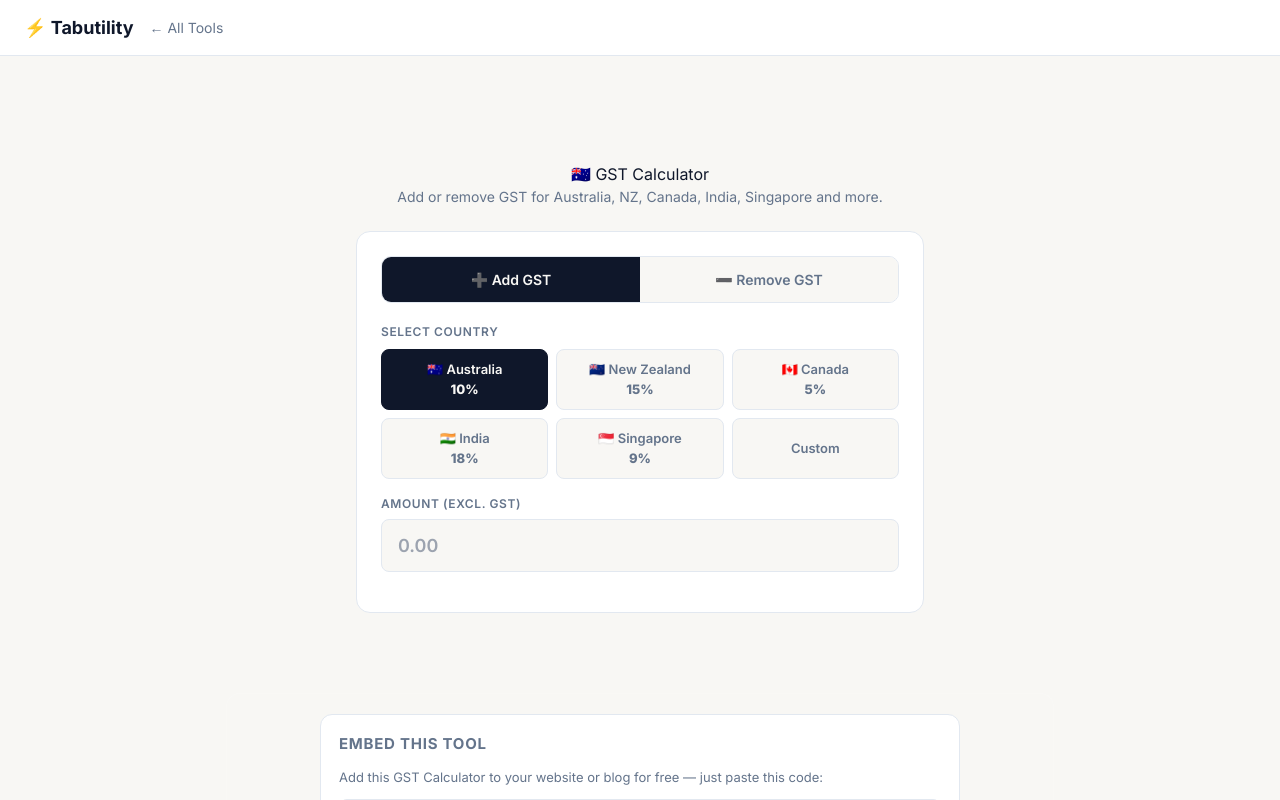
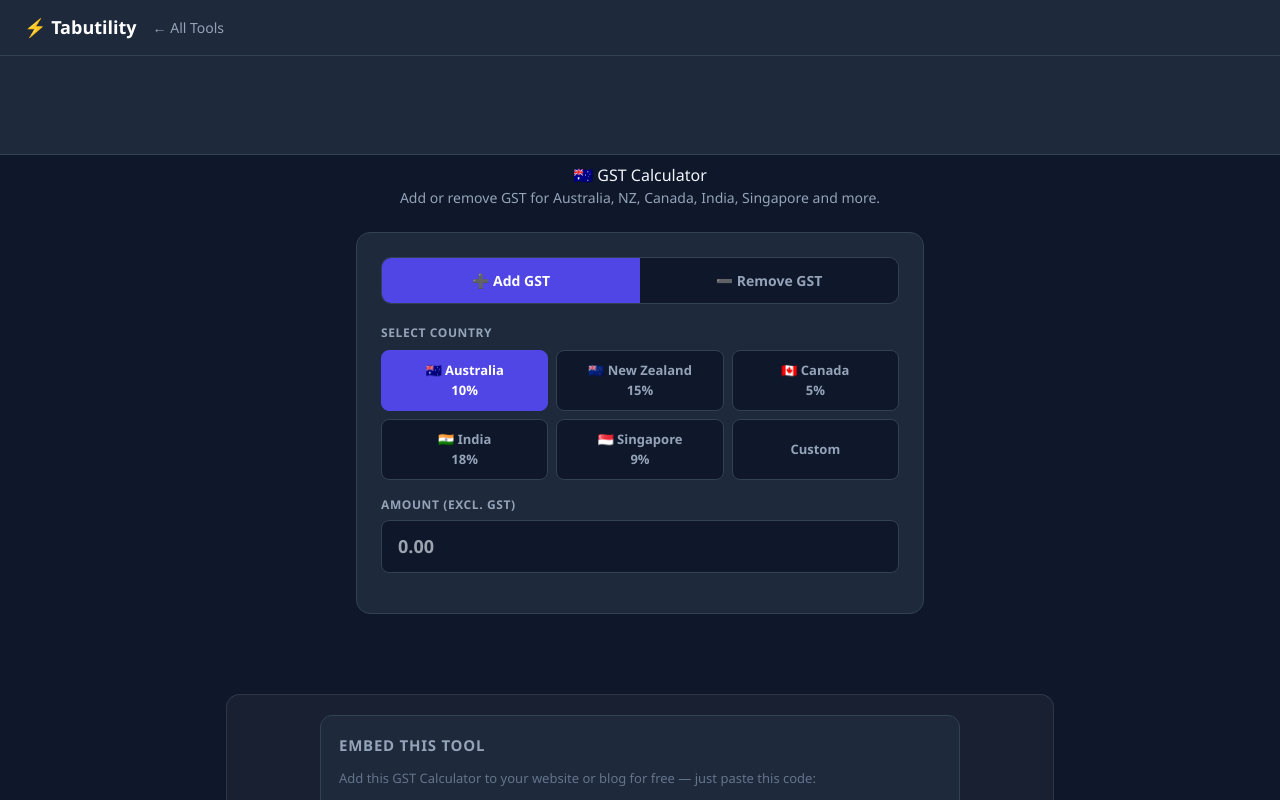
Before and after one commit to rakeshv02/gst-calculator, a React (Vite) app: page / in a window 1280 px wide. Shown: the top 800 px of the page. Built offline with nearby package versions, Linux system fonts and the light colour scheme.

Commit message:
Align with canonical Tabutility design language (STYLE.md): dark surface, indigo accent, Segoe-first font, standard footer, ad-slot polish

```diff
--- a/index.html
+++ b/index.html
@@ -7,7 +7,6 @@
   <link rel="dns-prefetch" href="https://pagead2.googlesyndication.com" />
 <meta charset="UTF-8"/>
 <meta name="viewport" content="width=device-width, initial-scale=1.0"/>
-<link rel="preconnect" href="https://fonts.googleapis.com"><link rel="preconnect" href="https://fonts.gstatic.com" crossorigin><link rel="stylesheet" href="https://fonts.googleapis.com/css2?family=Inter:wght@400;600;700;800&display=swap">
 <title>GST Calculator — Tabutility</title>
 <meta name="description" content="Free GST calculator for Australia, New Zealand, Canada, India and Singapore. Add or remove GST from any amount."/>
 <meta name="keywords" content="gst calculator, australia gst, add gst, remove gst, goods and services tax calculator"/>
@@ -31,41 +30,42 @@
 <script type="application/ld+json">{"@context":"https://schema.org","@type":"FAQPage","mainEntity":[{"@type":"Question","name":"What is the Australian GST rate?","acceptedAnswer":{"@type":"Answer","text":"Australia's GST rate is 10%."}},{"@type":"Question","name":"How do I remove GST?","acceptedAnswer":{"@type":"Answer","text":"Divide the GST-inclusive amount by 1.1 (for 10% GST) to get the original amount."}},{"@type":"Question","name":"Is the GST Calculator free?","acceptedAnswer":{"@type":"Answer","text":"Yes — completely free, no sign-up needed."}},{"@type":"Question","name":"Can I use the GST Calculator on mobile?","acceptedAnswer":{"@type":"Answer","text":"Yes — works on any device."}}]}</script>
 <style>
 *{box-sizing:border-box;margin:0;padding:0}
-body{font-family:'Inter',-apple-system,BlinkMacSystemFont,'Segoe UI',sans-serif;background:#f8f7f4;color:#0f172a;min-height:100vh}
-nav{background:#ffffff;border-bottom:1px solid #e2e8f0;padding:14px 24px;display:flex;align-items:center;gap:16px}
-nav a{color:#64748b;text-decoration:none;font-size:14px}nav a:hover{color:#0f172a}
-nav .brand{color:#0f172a;font-weight:700;font-size:18px}
-.ad-banner{background:#ffffff;border-bottom:1px solid #e2e8f0;padding:4px;text-align:center}
+body{font-family:'Segoe UI',system-ui,Arial,sans-serif;background:#0f172a;color:#f1f5f9;min-height:100vh}
+nav{background:#1e293b;border-bottom:1px solid #334155;padding:14px 24px;display:flex;align-items:center;gap:16px}
+nav a{color:#94a3b8;text-decoration:none;font-size:14px}nav a:hover{color:#f1f5f9}
+nav .brand{color:#4f46e5;font-weight:700;font-size:18px}
+.ad-banner{background:#1e293b;border-bottom:1px solid #334155;padding:4px;text-align:center}
 #app{max-width:600px;margin:8px auto;padding:0 16px 40px}
 h1{font-size:26px;font-weight:800;margin:24px 0 4px;text-align:center}
-.subtitle{color:#64748b;text-align:center;font-size:14px;margin-bottom:24px}
-.card{background:#ffffff;border:1px solid #e2e8f0;border-radius:14px;padding:24px;margin-bottom:16px}
-.mode-tabs{display:flex;gap:0;border:1px solid #e2e8f0;border-radius:10px;overflow:hidden;margin-bottom:20px}
-.mode-tab{flex:1;padding:12px;text-align:center;cursor:pointer;font-size:14px;font-weight:600;border:none;background:#f8f7f4;color:#64748b;transition:all .2s}
-.mode-tab.active{background:#0f172a;color:#f8f7f4}
+.subtitle{color:#94a3b8;text-align:center;font-size:14px;margin-bottom:24px}
+.card{background:#1e293b;border:1px solid #334155;border-radius:14px;padding:24px;margin-bottom:16px}
+.mode-tabs{display:flex;gap:0;border:1px solid #334155;border-radius:10px;overflow:hidden;margin-bottom:20px}
+.mode-tab{flex:1;padding:12px;text-align:center;cursor:pointer;font-size:14px;font-weight:600;border:none;background:#0f172a;color:#94a3b8;transition:all .2s}
+.mode-tab.active{background:#4f46e5;color:#0f172a}
 .country-grid{display:grid;grid-template-columns:repeat(auto-fit,minmax(130px,1fr));gap:8px;margin-bottom:16px}
-.country-btn{padding:10px 8px;border-radius:8px;border:1px solid #e2e8f0;background:#f8f7f4;color:#64748b;cursor:pointer;font-size:13px;font-weight:600;text-align:center;transition:all .2s}
-.country-btn:hover,.country-btn.active{background:#0f172a;border-color:#0f172a;color:#f8f7f4}
+.country-btn{padding:10px 8px;border-radius:8px;border:1px solid #334155;background:#0f172a;color:#94a3b8;cursor:pointer;font-size:13px;font-weight:600;text-align:center;transition:all .2s}
+.country-btn:hover,.country-btn.active{background:#4f46e5;border-color:#4f46e5;color:#0f172a}
 .form-group{margin-bottom:16px}
-.form-group label{display:block;font-size:12px;font-weight:600;color:#64748b;text-transform:uppercase;letter-spacing:.05em;margin-bottom:6px}
-.form-group input{width:100%;background:#f8f7f4;border:1px solid #e2e8f0;color:#0f172a;padding:12px 16px;border-radius:8px;font-size:18px;font-weight:600}
-.form-group input:focus{outline:none;border-color:#0f172a}
+.form-group label{display:block;font-size:12px;font-weight:600;color:#94a3b8;text-transform:uppercase;letter-spacing:.05em;margin-bottom:6px}
+.form-group input{width:100%;background:#0f172a;border:1px solid #334155;color:#f1f5f9;padding:12px 16px;border-radius:8px;font-size:18px;font-weight:600}
+.form-group input:focus{outline:none;border-color:#4f46e5}
 .results{display:none;margin-top:4px}
 .result-row{display:flex;justify-content:space-between;align-items:center;padding:14px 0;border-bottom:1px solid rgba(255,255,255,0.07)}
 .result-row:last-child{border-bottom:none}
-.result-row .rl{font-size:14px;color:#64748b}
-.result-row .rv{font-size:20px;font-weight:700;color:#0f172a}
-.result-row.highlight .rv{color:#0f172a;font-size:24px}
-.result-row.highlight .rl{color:#0f172a;font-weight:600}
+.result-row .rl{font-size:14px;color:#94a3b8}
+.result-row .rv{font-size:20px;font-weight:700;color:#f1f5f9}
+.result-row.highlight .rv{color:#4f46e5;font-size:24px}
+.result-row.highlight .rl{color:#f1f5f9;font-weight:600}
 </style>
   <meta name="theme-color" content="#1a1a2e" />
-  <style id="tabutility-brand">
-/* empty ad slots: reserve space, no bordered box */
-.ad-banner,.ad-slot,.ad-container{background:transparent!important;border:none!important;border-bottom:none!important;box-shadow:none!important}
+  <style id="tabutility-brand-v2">
+/* Canonical dark-surface spec (STYLE.md): indigo accent, white text on indigo */
+.btn,.toggle-btn.active,button.active{color:#fff!important}
+nav .brand{color:#fff}
+nav a:hover{color:#818cf8}
+input:focus,select:focus,textarea:focus{border-color:#818cf8!important}
 /* AdSense not yet approved: hide all ad frames (container min-height still reserves space). Remove these two lines after approval. */
 ins.adsbygoogle,.ad-banner iframe,.ad-slot iframe,.ad-container iframe{visibility:hidden!important}
-nav .brand{color:#0f172a}
-body{-webkit-font-smoothing:antialiased}
 </style>
 </head>
 <body>
@@ -81,7 +81,7 @@
       <button class="mode-tab" id="removeTab" onclick="setMode('remove')">➖ Remove GST</button>
     </div>
 
-    <div style="font-size:12px;font-weight:600;color:#64748b;text-transform:uppercase;letter-spacing:.05em;margin-bottom:8px">Select Country</div>
+    <div style="font-size:12px;font-weight:600;color:#94a3b8;text-transform:uppercase;letter-spacing:.05em;margin-bottom:8px">Select Country</div>
     <div class="country-grid">
       <button class="country-btn active" onclick="setCountry(10,'AUD','🇦🇺 Australia 10%',this)">🇦🇺 Australia<br><strong>10%</strong></button>
       <button class="country-btn" onclick="setCountry(15,'NZD','🇳🇿 New Zealand 15%',this)">🇳🇿 New Zealand<br><strong>15%</strong></button>
@@ -121,39 +121,39 @@
 
 
 <!-- embed-widget -->
-<div style="max-width:640px;margin:0 auto 32px;background:#ffffff;border:1px solid #e2e8f0;border-radius:12px;padding:18px">
-  <h2 style="font-size:15px;font-weight:700;color:#64748b;text-transform:uppercase;letter-spacing:.05em;margin-bottom:12px">Embed This Tool</h2>
+<div style="max-width:640px;margin:0 auto 32px;background:#1e293b;border:1px solid #334155;border-radius:12px;padding:18px">
+  <h2 style="font-size:15px;font-weight:700;color:#94a3b8;text-transform:uppercase;letter-spacing:.05em;margin-bottom:12px">Embed This Tool</h2>
   <p style="font-size:13px;color:#64748b;margin-bottom:12px">Add this GST Calculator to your website or blog for free — just paste this code:</p>
-  <div style="background:#f8f7f4;border:1px solid #e2e8f0;border-radius:8px;padding:12px;font-family:'Inter',monospace;font-size:12px;color:#7dd3fc;word-break:break-all;margin-bottom:10px" id="embed-code">&lt;iframe src=&quot;https://gst-calculator.tabutility.com/&quot; width=&quot;100%&quot; height=&quot;600&quot; frameborder=&quot;0&quot; style=&quot;border-radius:12px&quot; title=&quot;GST Calculator by Tabutility&quot;&gt;&lt;/iframe&gt;
+  <div style="background:#0f172a;border:1px solid #334155;border-radius:8px;padding:12px;font-family:monospace;font-size:12px;color:#818cf8;word-break:break-all;margin-bottom:10px" id="embed-code">&lt;iframe src=&quot;https://gst-calculator.tabutility.com/&quot; width=&quot;100%&quot; height=&quot;600&quot; frameborder=&quot;0&quot; style=&quot;border-radius:12px&quot; title=&quot;GST Calculator by Tabutility&quot;&gt;&lt;/iframe&gt;
 &lt;p style=&quot;font-size:12px&quot;&gt;&lt;a href=&quot;https://gst-calculator.tabutility.com/&quot; target=&quot;_blank&quot; rel=&quot;noopener&quot;&gt;GST Calculator&lt;/a&gt; by &lt;a href=&quot;https://tabutility.com/&quot; target=&quot;_blank&quot; rel=&quot;noopener&quot;&gt;Tabutility&lt;/a&gt;&lt;/p&gt;</div>
-  <button onclick="navigator.clipboard.writeText(document.getElementById('embed-code').textContent).then(()=>{this.textContent='Copied!';setTimeout(()=>this.textContent='Copy Embed Code',2000)})" style="background:#0f172a;color:#f8f7f4;border:none;border-radius:8px;padding:9px 18px;font-size:13px;font-weight:700;cursor:pointer">Copy Embed Code</button>
+  <button onclick="navigator.clipboard.writeText(document.getElementById('embed-code').textContent).then(()=>{this.textContent='Copied!';setTimeout(()=>this.textContent='Copy Embed Code',2000)})" style="background:#4f46e5;color:#0f172a;border:none;border-radius:8px;padding:9px 18px;font-size:13px;font-weight:700;cursor:pointer">Copy Embed Code</button>
   <span style="font-size:11px;color:#475569;margin-left:12px">Free to use — the credit link helps others find the tool</span>
 </div>
-<div style="margin:0 auto 24px;max-width:640px;background:#ffffff;border-radius:10px;padding:14px 18px;display:flex;align-items:center;gap:14px;cursor:pointer;border:1px solid #e2e8f0" onclick="window.open('https://www.amazon.co.uk/s?k=Australian%20GST%20business%20tax%20books&tag=tabutility-20','_blank','noopener noreferrer')" title="Running a business with GST?">
+<div style="margin:0 auto 24px;max-width:640px;background:#1e293b;border-radius:10px;padding:14px 18px;display:flex;align-items:center;gap:14px;cursor:pointer;border:1px solid #334155" onclick="window.open('https://www.amazon.co.uk/s?k=Australian%20GST%20business%20tax%20books&tag=tabutility-20','_blank','noopener noreferrer')" title="Running a business with GST?">
   <span style="font-size:28px;flex-shrink:0">📚</span>
   <div style="min-width:0">
-    <div style="font-size:13px;font-weight:700;color:#0f172a;margin-bottom:3px">Running a business with GST?</div>
-    <div style="font-size:12px;color:#64748b">Browse Australian business & GST books <span style="color:#f59e0b;white-space:nowrap">→ Browse on Amazon</span></div>
+    <div style="font-size:13px;font-weight:700;color:#f1f5f9;margin-bottom:3px">Running a business with GST?</div>
+    <div style="font-size:12px;color:#94a3b8">Browse Australian business & GST books <span style="color:#f59e0b;white-space:nowrap">→ Browse on Amazon</span></div>
     <div style="font-size:10px;color:#475569;margin-top:3px">As an Amazon Associate we earn from qualifying purchases.</div>
   </div>
 </div>
-<h2 style="font-size:15px;font-weight:700;color:#64748b;text-transform:uppercase;letter-spacing:.05em;margin-bottom:14px">Related Tools</h2>
+<h2 style="font-size:15px;font-weight:700;color:#94a3b8;text-transform:uppercase;letter-spacing:.05em;margin-bottom:14px">Related Tools</h2>
     <div style="display:grid;grid-template-columns:repeat(auto-fit,minmax(200px,1fr));gap:10px">
-      <a href="https://vat-calculator.tabutility.com/" style="display:block;background:rgba(255,255,255,0.07);border:1px solid #e2e8f0;border-radius:10px;padding:12px 16px;text-decoration:none;color:inherit">
-        <div style="font-size:13px;font-weight:600;color:#0f172a">VAT Calculator</div>
-        <div style="font-size:11px;color:#64748b;margin-top:2px">International</div>
+      <a href="https://vat-calculator.tabutility.com/" style="display:block;background:rgba(255,255,255,0.07);border:1px solid rgba(255,255,255,0.12);border-radius:10px;padding:12px 16px;text-decoration:none;color:inherit">
+        <div style="font-size:13px;font-weight:600;color:#f1f5f9">VAT Calculator</div>
+        <div style="font-size:11px;color:#94a3b8;margin-top:2px">International</div>
       </a>
-      <a href="https://australian-tax-calculator.tabutility.com/" style="display:block;background:rgba(255,255,255,0.07);border:1px solid #e2e8f0;border-radius:10px;padding:12px 16px;text-decoration:none;color:inherit">
-        <div style="font-size:13px;font-weight:600;color:#0f172a">Australian Tax Calculator</div>
-        <div style="font-size:11px;color:#64748b;margin-top:2px">International</div>
+      <a href="https://australian-tax-calculator.tabutility.com/" style="display:block;background:rgba(255,255,255,0.07);border:1px solid rgba(255,255,255,0.12);border-radius:10px;padding:12px 16px;text-decoration:none;color:inherit">
+        <div style="font-size:13px;font-weight:600;color:#f1f5f9">Australian Tax Calculator</div>
+        <div style="font-size:11px;color:#94a3b8;margin-top:2px">International</div>
       </a>
-      <a href="https://sales-tax-calculator.tabutility.com/" style="display:block;background:rgba(255,255,255,0.07);border:1px solid #e2e8f0;border-radius:10px;padding:12px 16px;text-decoration:none;color:inherit">
-        <div style="font-size:13px;font-weight:600;color:#0f172a">Sales Tax Calculator</div>
-        <div style="font-size:11px;color:#64748b;margin-top:2px">Finance</div>
+      <a href="https://sales-tax-calculator.tabutility.com/" style="display:block;background:rgba(255,255,255,0.07);border:1px solid rgba(255,255,255,0.12);border-radius:10px;padding:12px 16px;text-decoration:none;color:inherit">
+        <div style="font-size:13px;font-weight:600;color:#f1f5f9">Sales Tax Calculator</div>
+        <div style="font-size:11px;color:#94a3b8;margin-top:2px">Finance</div>
       </a>
-      <a href="https://percentage-calculator.tabutility.com/" style="display:block;background:rgba(255,255,255,0.07);border:1px solid #e2e8f0;border-radius:10px;padding:12px 16px;text-decoration:none;color:inherit">
-        <div style="font-size:13px;font-weight:600;color:#0f172a">Percentage Calculator</div>
-        <div style="font-size:11px;color:#64748b;margin-top:2px">Math</div>
+      <a href="https://percentage-calculator.tabutility.com/" style="display:block;background:rgba(255,255,255,0.07);border:1px solid rgba(255,255,255,0.12);border-radius:10px;padding:12px 16px;text-decoration:none;color:inherit">
+        <div style="font-size:13px;font-weight:600;color:#f1f5f9">Percentage Calculator</div>
+        <div style="font-size:11px;color:#94a3b8;margin-top:2px">Math</div>
       </a>
     </div>
   </div>
@@ -161,22 +161,22 @@
 
 <div style="max-width:860px;margin-left:auto;margin-right:auto;margin-top:8px;margin-bottom:24px;padding:0 16px">
   <div style="background:rgba(255,255,255,0.04);border:1px solid rgba(255,255,255,0.1);border-radius:14px;padding:20px 24px">
-    <h2 style="font-size:15px;font-weight:700;color:#64748b;text-transform:uppercase;letter-spacing:.05em;margin-bottom:4px">Frequently Asked Questions</h2>
+    <h2 style="font-size:15px;font-weight:700;color:#94a3b8;text-transform:uppercase;letter-spacing:.05em;margin-bottom:4px">Frequently Asked Questions</h2>
     <div style="border-bottom:1px solid rgba(255,255,255,0.08);padding:14px 0">
-      <div style="font-size:14px;font-weight:600;color:#0f172a;margin-bottom:6px">What is the Australian GST rate?</div>
-      <div style="font-size:13px;color:#64748b;line-height:1.5">Australia's GST rate is 10%. It applies to most goods and services sold in Australia.</div>
+      <div style="font-size:14px;font-weight:600;color:#f1f5f9;margin-bottom:6px">What is the Australian GST rate?</div>
+      <div style="font-size:13px;color:#94a3b8;line-height:1.5">Australia's GST rate is 10%. It applies to most goods and services sold in Australia.</div>
     </div>
     <div style="border-bottom:1px solid rgba(255,255,255,0.08);padding:14px 0">
-      <div style="font-size:14px;font-weight:600;color:#0f172a;margin-bottom:6px">How do I remove GST?</div>
-      <div style="font-size:13px;color:#64748b;line-height:1.5">Divide the GST-inclusive amount by 1.1 (for 10% GST) to get the original amount. Our calculator does this automatically.</div>
+      <div style="font-size:14px;font-weight:600;color:#f1f5f9;margin-bottom:6px">How do I remove GST?</div>
+      <div style="font-size:13px;color:#94a3b8;line-height:1.5">Divide the GST-inclusive amount by 1.1 (for 10% GST) to get the original amount. Our calculator does this automatically.</div>
     </div>
     <div style="border-bottom:1px solid rgba(255,255,255,0.08);padding:14px 0">
-      <div style="font-size:14px;font-weight:600;color:#0f172a;margin-bottom:6px">Is this free?</div>
-      <div style="font-size:13px;color:#64748b;line-height:1.5">Yes — completely free, no sign-up needed.</div>
+      <div style="font-size:14px;font-weight:600;color:#f1f5f9;margin-bottom:6px">Is this free?</div>
+      <div style="font-size:13px;color:#94a3b8;line-height:1.5">Yes — completely free, no sign-up needed.</div>
     </div>
     <div style="padding:14px 0">
-      <div style="font-size:14px;font-weight:600;color:#0f172a;margin-bottom:6px">Works on mobile?</div>
-      <div style="font-size:13px;color:#64748b;line-height:1.5">Yes — fully responsive and works on any device.</div>
+      <div style="font-size:14px;font-weight:600;color:#f1f5f9;margin-bottom:6px">Works on mobile?</div>
+      <div style="font-size:13px;color:#94a3b8;line-height:1.5">Yes — fully responsive and works on any device.</div>
     </div>
   </div>
 </div>
@@ -258,11 +258,11 @@
   }
 })();
 </script>
-<footer style="border-top:1px solid #e2e8f0;background:#ffffff;margin-top:48px;padding:28px 24px;text-align:center;font-family:'Inter',-apple-system,BlinkMacSystemFont,'Segoe UI',sans-serif;font-size:13px;color:#64748b;line-height:1.8">
-<div style="font-weight:700;color:#0f172a;font-size:15px">⚡ Tabutility</div>
+<footer style="background:#1a1a2e;margin-top:48px;padding:28px 24px;text-align:center;font-family:'Segoe UI',system-ui,Arial,sans-serif;font-size:13px;color:#94a3b8;line-height:1.8">
+<div style="font-weight:700;color:#fff;font-size:15px">⚡ Tabutility</div>
 <div>Free, private, browser-based tools. No sign-up, no tracking.</div>
-<div><a href="https://tabutility.com" style="color:#0f172a;font-weight:600;text-decoration:none">All Tools</a> · <a href="https://tabutility.com/blog/" style="color:#64748b;text-decoration:none">Blog</a> · <a href="https://tabutility.com/#about" style="color:#64748b;text-decoration:none">About</a></div>
-<div style="margin-top:6px;color:#94a3b8">© 2026 Tabutility</div>
+<div><a href="https://tabutility.com" style="color:#818cf8;font-weight:600;text-decoration:none">All Tools</a> · <a href="https://tabutility.com/blog/" style="color:#94a3b8;text-decoration:none">Blog</a> · <a href="https://tabutility.com/#about" style="color:#94a3b8;text-decoration:none">About</a></div>
+<div style="margin-top:6px;color:#64748b">© 2026 Tabutility</div>
 </footer>
 </body>
 </html>
--- a/src/index.css
+++ b/src/index.css
@@ -4,5 +4,5 @@
 
 body {
   margin: 0;
-  font-family:'Inter', 'Inter', sans-serif;
+  font-family:'Segoe UI',system-ui,Arial,sans-serif;
 }
```
